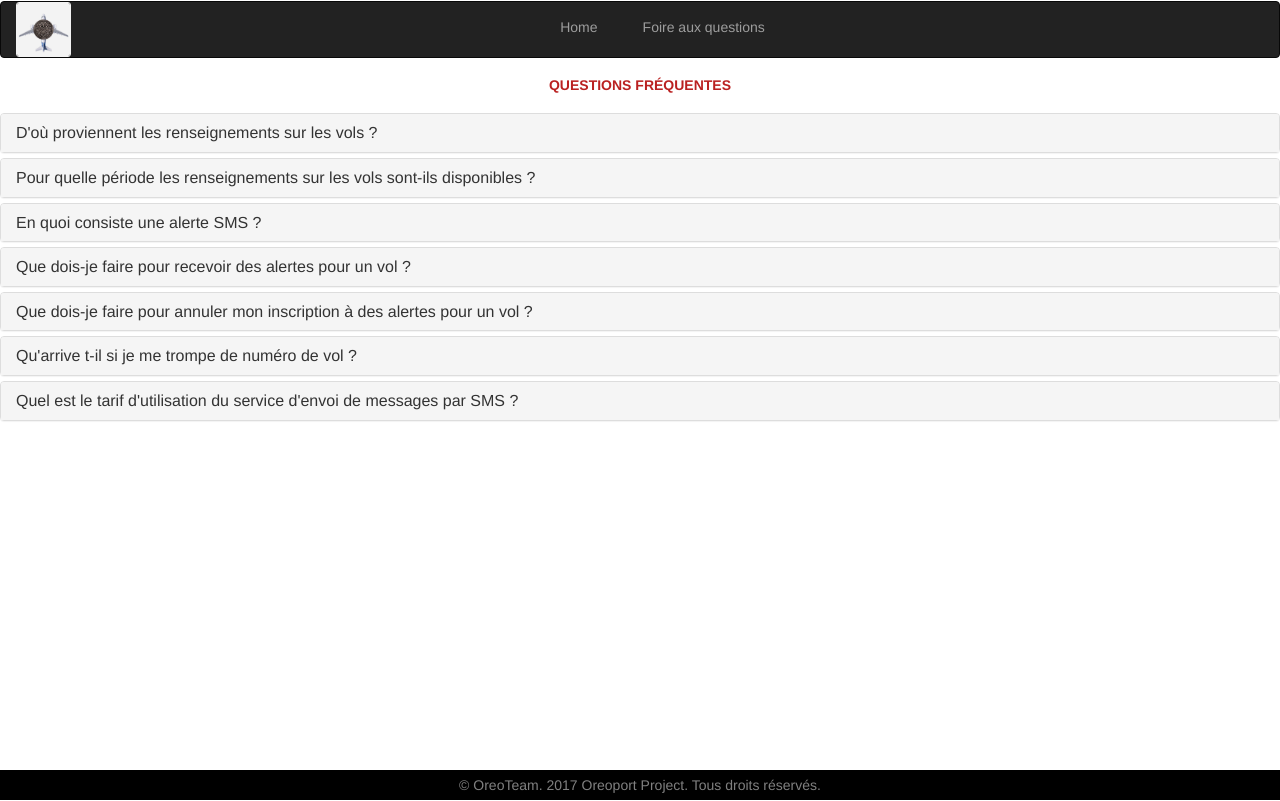
After one commit to laniactl/Oreoport, a PHP site: the page made by src/views/faq/index.php in a window 1280 px wide. The commit adds this page. Run offline with PHP 8.4, Linux system fonts and the light colour scheme; the template is opened without the code that fills it, so the values that code supplies are empty; some libraries are stand-ins or nearby versions.

Commit message:
nouveau faq avec home bouton et nouveau flight_model avec la request parametrée et index avec 20 premier resultat.

```diff
--- /dev/null
+++ b/src/views/faq/index.php
@@ -0,0 +1,167 @@
+<html>
+<head>
+    <title>FAQ</title>
+    <meta charset="utf-8">
+    <meta name="viewport" content="width=device-width, initial-scale=1">
+    <link rel="stylesheet" href="<?php echo URL;?>/src/public/css/bootstrap-3.3.7-dist/css/bootstrap.min.css">
+    <link rel="stylesheet" href="https://maxcdn.bootstrapcdn.com/font-awesome/4.2.0/css/font-awesome.min.css"/>
+    <link href="<?php echo URL;?>/src/public/css/styles.css" rel="stylesheet">
+    <script src="https://ajax.googleapis.com/ajax/libs/jquery/3.2.1/jquery.min.js"></script>
+    <script src="https://maxcdn.bootstrapcdn.com/bootstrap/3.3.7/js/bootstrap.min.js"></script>
+</head>
+
+<body>
+<div id="top-navbar"></div>
+<nav class="navbar navbar-inverse">
+    <div class="container-fluid">
+
+        <div class="navbar-header">
+            <button type="button" class="navbar-toggle collapsed" data-toggle="collapse"
+                    data-target="#bs-example-navbar-collapse-1" aria-expanded="false">
+                <span class="sr-only">Toggle navigation</span>
+                <span class="icon-bar"></span>
+                <span class="icon-bar"></span>
+                <span class="icon-bar"></span>
+            </button>
+            <a class="active" href="<?php echo URL;?>/index"><img width="55" height="55"
+                                                   class="img-responsive pull-left" src="<?php echo URL;?>/src/public/images/oreoport_blanc.jpg"
+                                                   alt="logo"/><span class="sr-only">(current)</span></a>
+        </div>
+
+        <!-- ÉLÉMENTS QUI VONT DANS LE COLLAPSE -->
+        <div class="collapse navbar-collapse" id="bs-example-navbar-collapse-1">
+            <ul class="nav navbar-nav">
+                <li><a href="<?php echo URL;?>/index">Home</a></li>
+                <li><a href="<?php echo URL;?>/faq">Foire aux questions</a></li>
+            </ul>
+
+        </div><!-- navbar-collapse -->
+    </div><!-- container-fluid -->
+</nav>
+
+<!-- FOIRE AUX QUESTIONS -->
+<div >
+    <h5 class="titre">QUESTIONS FRÉQUENTES</h5>
+</div>
+<div class="faq">
+    <div class="panel-group" id="accordion">
+
+        <div class="panel panel-default">
+            <div class="panel-heading">
+                <h4 class="panel-title"><a data-toggle="collapse" data-parent="#accordion" href="#c1">
+                        D'où proviennent les renseignements sur les vols ?</a>
+                </h4>
+            </div>
+            <div id="c1" class="panel-collapse collapse">
+                <div class="panel-body">
+                    <p>Les renseignements sur les vols proviennent directement de la base de données principale
+                        de l'aéroport et sont identiques aux renseignements affichés sur les écrans des aréogares.
+                    </p>
+                </div>
+            </div>
+        </div>
+        <div class="panel panel-default">
+            <div class="panel-heading">
+                <h4 class="panel-title"><a data-toggle="collapse" data-parent="#accordion" href="#c2">
+                        Pour quelle période les renseignements sur les vols sont-ils disponibles ?</a>
+                </h4>
+            </div>
+            <div id="c2" class="panel-collapse collapse">
+                <div class="panel-body">
+                    <p>Les renseignements sur les vols transmis par le service Alertes SMS sont disponibles
+                        jusqu'à 24 heures avant le départ ou l'arrivée d'un vol, et une heure après son décollage
+                        ou son atterrissage.
+                    </p>
+                </div>
+            </div>
+        </div>
+        <div class="panel panel-default">
+            <div class="panel-heading">
+                <h4 class="panel-title"><a data-toggle="collapse" data-parent="#accordion" href="#c3">
+                        En quoi consiste une alerte SMS ?</a>
+                </h4>
+            </div>
+            <div id="c3" class="panel-collapse collapse">
+                <div class="panel-body">
+                    <p>Une alerte SMS avise automatiquement l'utilisateur d'un changement de plus de 10 minutes
+                        de l'heure planifiée des arrivées et des départs. L'utilisateur recevra aussi une alerte
+                        si le vol est annulé.
+                    </p>
+                </div>
+            </div>
+        </div>
+        <div class="panel panel-default">
+            <div class="panel-heading">
+                <h4 class="panel-title"><a data-toggle="collapse" data-parent="#accordion" href="#c4">
+                        Que dois-je faire pour recevoir des alertes pour un vol ?</a>
+                </h4>
+            </div>
+            <div id="c4" class="panel-collapse collapse">
+                <div class="panel-body">
+                    <p>L'inscription au service Alertes SMS se fait directement dans le menu du site à l'onglet
+                        "Alertes SMS" en sélectionnant le numéro du vol, en spécifiant le numéro de téléphone, et
+                        en cliquant sur le bouton "M'inscrire". L'inscription est effective immédiatement.
+                    </p>
+                </div>
+            </div>
+        </div>
+        <div class="panel panel-default">
+            <div class="panel-heading">
+                <h4 class="panel-title"><a data-toggle="collapse" data-parent="#accordion" href="#c5">
+                        Que dois-je faire pour annuler mon inscription à des alertes pour un vol ?</a>
+                </h4>
+            </div>
+            <div id="c5" class="panel-collapse collapse">
+                <div class="panel-body">
+                    <p>L'annulation du service Alertes SMS se fait directement dans le menu du site à l'onglet
+                        "Alertes SMS" en sélectionnant le numéro du vol, en spécifiant le numéro de téléphone, et
+                        en cliquant sur le bouton "Me désinscrire". L'annulation est effective immédiatement.
+                    </p>
+                </div>
+            </div>
+        </div>
+        <div class="panel panel-default">
+            <div class="panel-heading">
+                <h4 class="panel-title"><a data-toggle="collapse" data-parent="#accordion" href="#c6">
+                        Qu'arrive t-il si je me trompe de numéro de vol ?</a>
+                </h4>
+            </div>
+            <div id="c6" class="panel-collapse collapse">
+                <div class="panel-body">
+                    <p>Le numéro de vol doit être conforme au format établi, à savoir le code de la société aérienne
+                        suivi du numéro de vol (ex: ABC123). Si vous entrez un numéro de vol incorrect,
+                        vous recevrez un message d'erreur.
+                    </p>
+                </div>
+            </div>
+        </div>
+        <div class="panel panel-default">
+            <div class="panel-heading">
+                <h4 class="panel-title"><a data-toggle="collapse" data-parent="#accordion" href="#c7">
+                        Quel est le tarif d'utilisation du service d'envoi de messages par SMS ?</a>
+                </h4>
+            </div>
+            <div id="c7" class="panel-collapse collapse">
+                <div class="panel-body">
+                    <p>Le service Alertes SMS est fourni gratuitement par l'aéroport. Seuls les taux standards
+                        de votre fournisseur de téléphonie cellulaire s'appliquent pour la réception des SMS.
+                    </p>
+                </div>
+            </div>
+        </div>
+
+
+
+
+    </div>
+</div>
+</div>
+
+<!-- FOOTER -->
+<div id="pied"></div>
+<div id="footer">
+    &copy; OreoTeam. 2017 Oreoport Project. Tous droits réservés.
+</div>
+
+</body>
+</html>
--- a/src/views/header.php
+++ b/src/views/header.php
@@ -1,7 +1,7 @@
 <!doctype html>
 <html>
 <head>
-    <title>Test</title>
+    <title>Home</title>
     <meta charset="utf-8">
     <meta name="viewport" content="width=device-width, initial-scale=1">
     <link rel="stylesheet" href="<?php echo URL;?>/src/public/css/bootstrap-3.3.7-dist/css/bootstrap.min.css">
@@ -63,7 +63,7 @@
                                     data-toggle="modal" data-target="#modalSMS">Alertes SMS</button></li>
                     </ul>
                 </li>
-                <li><a href="faq.php">Foire aux questions</a></li>
+                <li><a href="<?php echo URL;?>/faq">Foire aux questions</a></li>
             </ul>
 
             <div class="modal fade" id="modalSMS" tabindex="-1" role="dialog" aria-labelledby="myModalLabel">
@@ -143,7 +143,7 @@
                                         data-toggle="modal" data-target="#modalSMS">Me désinscrire</button></li>
                         </ul>
                     </li>
-                    <li class="active"><a href="faq.php">Foire aux questions<span style="font-size:14px;"
+                    <li class="active"><a href="<?php echo URL;?>/faq">Foire aux questions<span style="font-size:14px;"
                                                                                   class="pull-right hidden-xs showopacity "></span></a></li>
                 </ul>
             </div>
```
Also changed, not shown: src/controllers/faq.php (added, +17 -0 lines), src/models/Flight_Model.php (+44 -7 lines), src/views/index/index.php (+78 -28 lines), src/views/faq/js/default.js (added).
